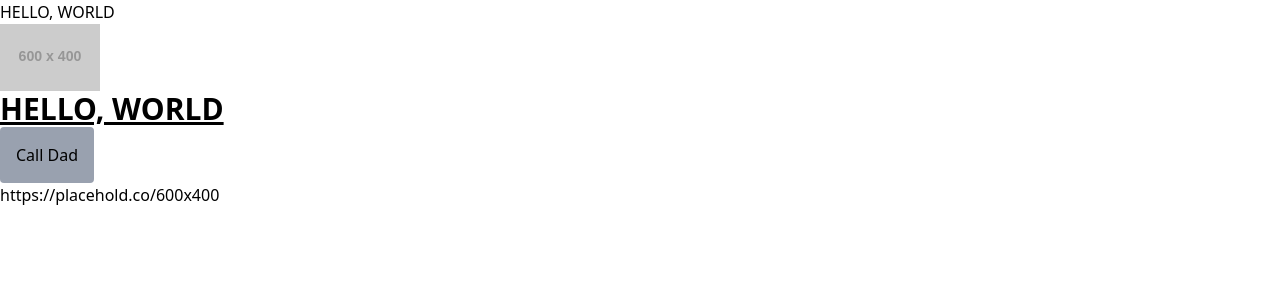
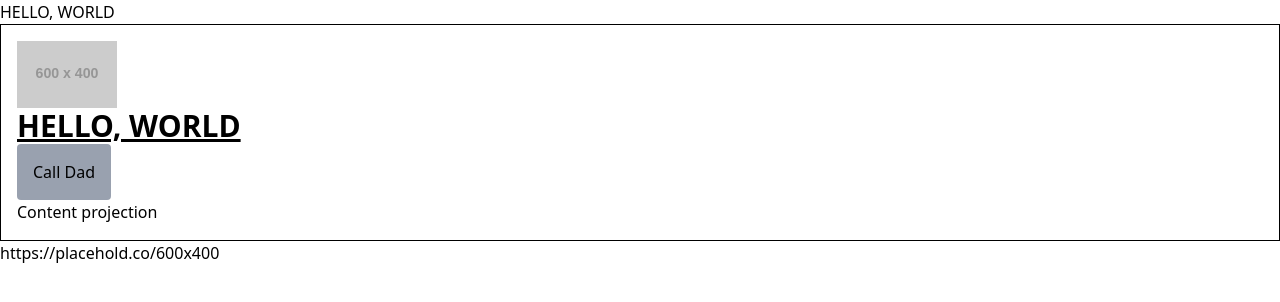
Before and after one commit to abbas-roholamin/journey, an Angular app in the folder angular/: page / in a window 1280 px wide. Shown: the top 302 px of the page. Built offline with nearby package versions, Linux system fonts and the light colour scheme.

Commit message:
feat(Angular): Work with content projection

```diff
--- a/angular/src/app/app.component.html
+++ b/angular/src/app/app.component.html
@@ -1,3 +1,5 @@
 <h1>{{getName()}}</h1>
-<app-post [url]="image_url()" [title]="getName()" (callDad)="sayChild($event)"></app-post>
+<app-post [url]="image_url()" [title]="getName()" (callDad)="sayChild($event)">
+  <p>Content projection</p>
+</app-post>
 <input type="text" (keyup)="updateImage($event)" [value]="image_url()">
--- a/angular/src/app/post/post.component.html
+++ b/angular/src/app/post/post.component.html
@@ -1,5 +1,6 @@
-<div>
+<div class="p-4 border ">
     <img [src]="url()" width="100" height="100">
     <p class="text-3xl font-bold underline">{{title()}}</p>
     <button (click)="callDad.emit('Dad!')" class="p-4 bg-gray-400 rounded">Call Dad</button>
+    <ng-content></ng-content>
 </div>
```
